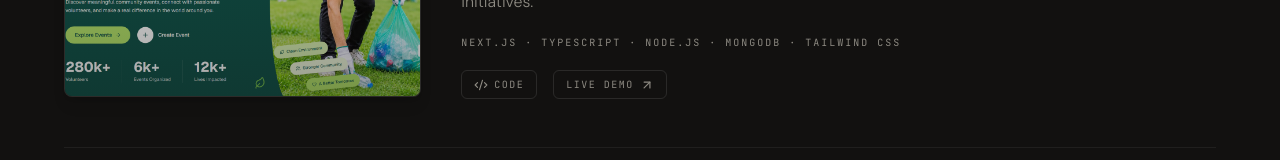
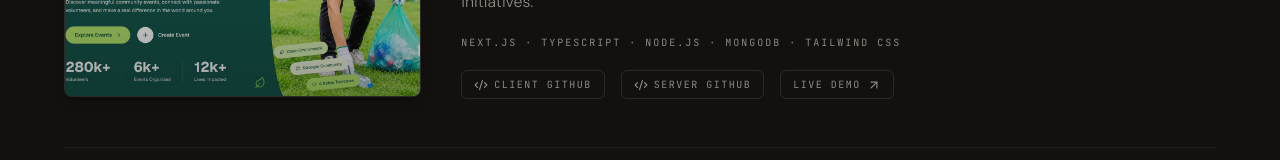
Before and after one commit to NurulAlam0/protfolio-website, a React (Vite) app: page /work in a window 1280 px wide. Shown: the part 639-799 px from the top of the page. Built offline with nearby package versions, Linux system fonts and the light colour scheme.

Commit message:
Add Client and Server GitHub links for UnityCare

```diff
--- a/src/pages/Work.tsx
+++ b/src/pages/Work.tsx
@@ -104,7 +104,27 @@ export const Work: React.FC = () => {
                     {project.tags.join("  ·  ")}
                   </div>
 
-                  <div className="mt-5 flex items-center gap-4">
+                  <div className="mt-5 flex flex-wrap items-center gap-4">
+                    {project.serverGithubUrl ? (
+                      <>
+                        <a
+                          href={project.githubUrl}
+                          target="_blank"
+                          rel="noopener noreferrer"
+                          className="inline-flex items-center gap-1.5 font-mono text-[10px] tracking-[0.15em] uppercase text-[#646059] dark:text-[#8d8a82] border border-black/10 dark:border-white/10 hover:border-[#7A9E00]/50 dark:hover:border-[#D6FF4D]/50 hover:text-[#7A9E00] dark:hover:text-[#D6FF4D] px-3 py-1.5 rounded-md transition-colors"
+                        >
+                          <Code2 className="w-3.5 h-3.5" /> Client GitHub
+                        </a>
+                        <a
+                          href={project.serverGithubUrl}
+                          target="_blank"
+                          rel="noopener noreferrer"
+                          className="inline-flex items-center gap-1.5 font-mono text-[10px] tracking-[0.15em] uppercase text-[#646059] dark:text-[#8d8a82] border border-black/10 dark:border-white/10 hover:border-[#7A9E00]/50 dark:hover:border-[#D6FF4D]/50 hover:text-[#7A9E00] dark:hover:text-[#D6FF4D] px-3 py-1.5 rounded-md transition-colors"
+                        >
+                          <Code2 className="w-3.5 h-3.5" /> Server GitHub
+                        </a>
+                      </>
+                    ) : (
                       <a
                         href={project.githubUrl}
                         target="_blank"
@@ -113,6 +133,7 @@ export const Work: React.FC = () => {
                       >
                         <Code2 className="w-3.5 h-3.5" /> Code
                       </a>
+                    )}
                     <a
                       href={project.liveUrl}
                       target="_blank"
```
Lines whose indentation alone changed are shown as unchanged.
